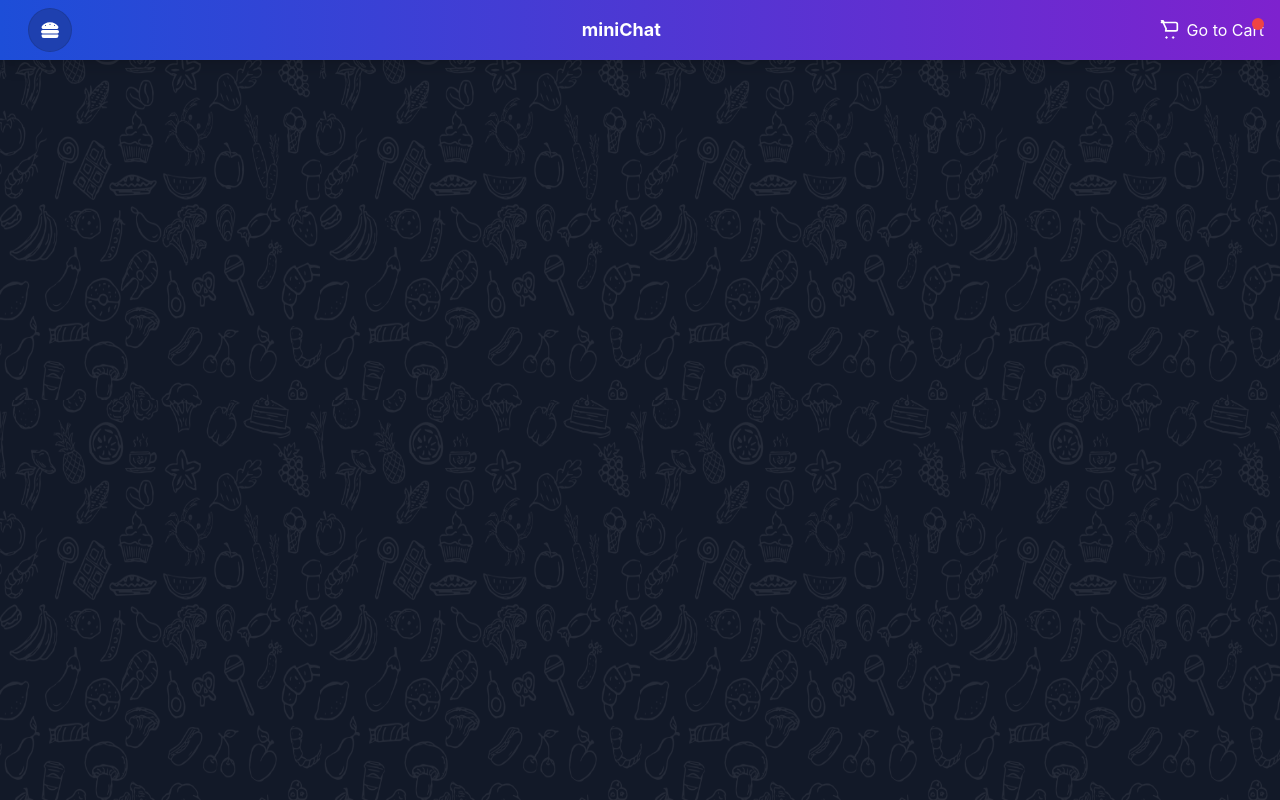
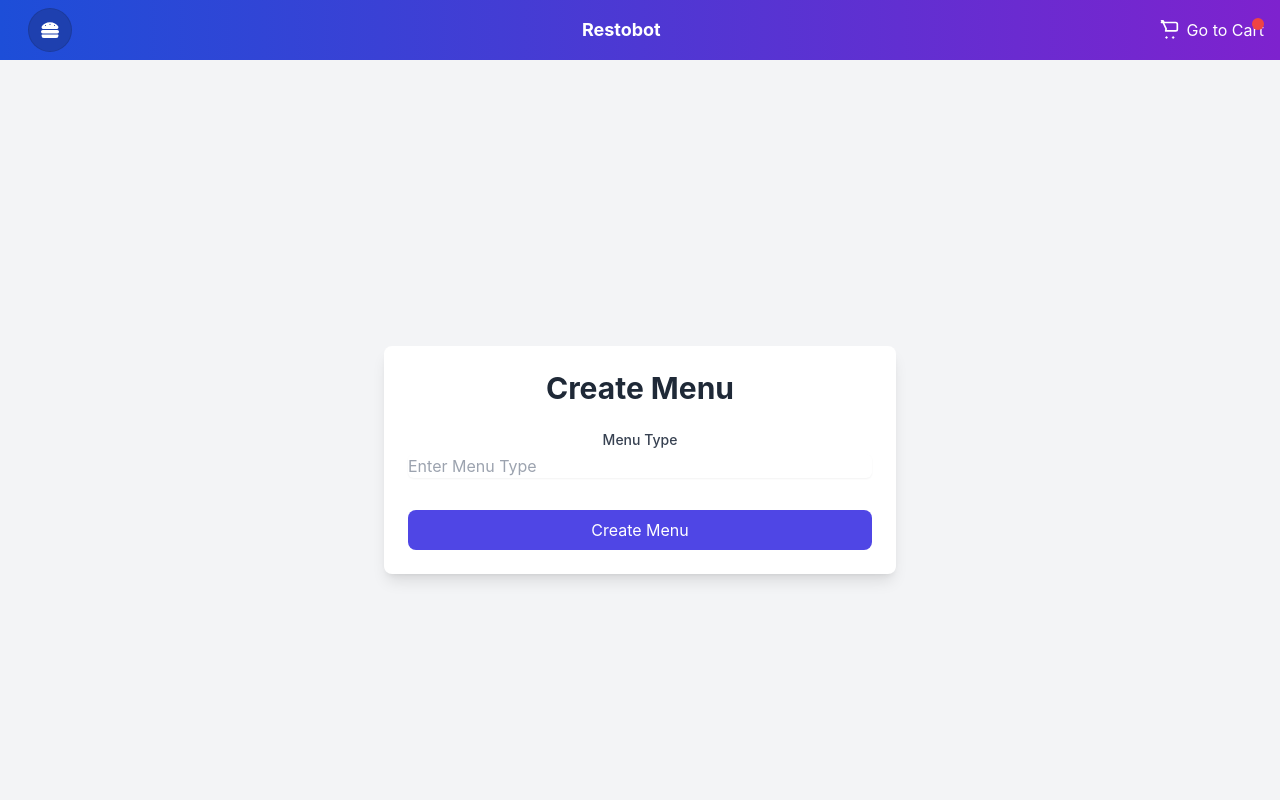
Before and after one commit to sujnankumar/miniProject-frontend, a React (Create React App) app: page /restaurant/createmenu in a window 1280 px wide. Built offline with nearby package versions, Linux system fonts and the light colour scheme; no server answers.

Commit message:
minor fixes

```diff
--- a/src/App.js
+++ b/src/App.js
@@ -19,6 +19,8 @@ import Payment from "./components/Customer/Payment";
 import SignIn from './components/Auth/SignIn';
 import SignUp from './components/Auth/SignUp';
 import RestaurantLogin from './components/RestaurantForms/RestaurantLogin';
+import AddToMenu from './components/RestaurantForms/AddToMenu';
+import CreateMenu from './components/RestaurantForms/CreateMenu';
 
 function App() {
   return (
@@ -47,6 +49,8 @@ function App() {
           <Route path="/restaurant/manage/menu" element={<MenuManagement />} />
           <Route path="/restaurant/view/orders" element={<ViewOrders />} />
           <Route path="/restaurant/details" element={<RestaurantDetails />} />
+          <Route path="/restaurant/addtomenu" element={<AddToMenu />} />
+          <Route path="/restaurant/createmenu" element={<CreateMenu />} />
         </Routes>
       </div>
       </Layout>
--- a/src/axios.js
+++ b/src/axios.js
@@ -23,8 +23,14 @@ axiosInstance.interceptors.response.use(
       const currentPath = window.location.pathname;
       const currentSearch = window.location.search;
       const nextUrl = encodeURIComponent(currentPath + currentSearch);
-      if (!(currentPath === '/restaurant/login' || currentPath === '/signin')) {
-        window.location.href = `/signin?next=${nextUrl}`;
+      if (currentPath.startsWith('/restaurant')) {
+        if (currentPath !== '/restaurant/login' && currentPath !== '/restaurant/register') {
+          window.location.href = `/restaurant/login?next=${nextUrl}`;
+        }
+      } else {
+        if (currentPath !== '/signin' && currentPath !== '/signup') {
+          window.location.href = `/signin?next=${nextUrl}`;
+        }
       }
     }
     return Promise.reject(error);
--- a/src/components/Navigation/Navbar.js
+++ b/src/components/Navigation/Navbar.js
@@ -56,7 +56,9 @@ const Navbar = () => {
         >
           <FaHamburger className='text-lg text-white'/>
         </button>
-        <h1 className="text-lg font-bold text-white">miniChat</h1>
+        <Link to="/">
+          <h1 className="text-lg font-bold text-white">Restobot</h1>
+        </Link>
         <Link to="/cart">
           <button className="relative flex items-center ml-auto">
             <svg
--- a/src/components/RestaurantDashboard/RestaurantInfo.js
+++ b/src/components/RestaurantDashboard/RestaurantInfo.js
@@ -7,19 +7,21 @@ const RestaurantProfile = () => {
   const { id } = useParams();
   const [info, setInfo] = useState([]);
   const [error, setError] = useState('');
+  const [dishes, setDishes] = useState([]);
 
   useEffect(() => {
     const fetchInfo = async () => {
       try {
         const response = await axiosInstance.get(`/api/restaurant/landing/${id}`);
         setInfo(response.data);
-        console.log(response.data);
+        setDishes(response.data.menu);
       } catch (err) {
         setError(err.response ? err.response.data.message : err.message);
       }
     };
 
     fetchInfo();
+
   }, []);
 
   const navigate = useNavigate();
@@ -93,10 +95,11 @@ const RestaurantProfile = () => {
         <div className="max-w-5xl mx-auto px-6">
           <h2 className="text-4xl font-semibold text-center mb-6">Our Menu</h2>
           <div className="grid md:grid-cols-2 gap-6">
-            {restaurantInfo.menu.map((item, index) => (
-              <div key={index} className="p-6 bg-gray-700 rounded-lg flex justify-between items-center">
-                <h3 className="text-xl font-medium">{item.name}</h3>
-                <span className="text-lg text-green-400">{item.price}</span>
+            {dishes.map((item) => (
+              <div key={item.id} className="p-6 bg-gray-700 rounded-lg flex justify-between items-center">
+                <img src={item.image} alt={item.dish_name} className="w-24 h-24 object-cover rounded-md" />
+                <h3 className="text-xl font-medium">{item.dish_name}</h3>
+                <span className="text-lg text-green-400">₹ {item.price}</span>
               </div>
             ))}
           </div>
--- /dev/null
+++ b/src/components/RestaurantForms/AddToMenu.js
@@ -0,0 +1,149 @@
+import React, { useState, useEffect } from "react";
+import axios from "../../axios"; // Adjust the path to match your setup
+import Alert from "../Alert"; // Reusable Alert component
+
+const AddToMenu = () => {
+  const [menus, setMenus] = useState([]);
+  const [dishes, setDishes] = useState([]);
+  const [selectedMenuId, setSelectedMenuId] = useState("");
+  const [selectedDishId, setSelectedDishId] = useState(null);
+  const [message, setMessage] = useState("");
+  const [error, setError] = useState("");
+
+  // Fetch menus and dishes on component mount
+  useEffect(() => {
+    const fetchData = async () => {
+      try {
+        const [menuResponse, dishResponse] = await Promise.all([
+          axios.get("/api/get_menu", {
+            headers: { Authorization: `Bearer ${localStorage.getItem("token")}` },
+          }),
+          axios.get("/api/get_all_dishes", {
+            headers: { Authorization: `Bearer ${localStorage.getItem("token")}` },
+          }),
+        ]);
+        setMenus(menuResponse.data.menu);
+        setDishes(dishResponse.data.dishes);
+        console.log(dishResponse.data.dishes);
+      } catch (err) {
+        setError(err.response?.data?.message || "Error fetching data");
+      }
+    };
+    fetchData();
+  }, []);
+
+  const handleSubmit = async (e) => {
+    e.preventDefault();
+    if (!selectedMenuId || !selectedDishId) {
+      setError("Please select a menu and a dish");
+      return;
+    }
+
+    try {
+      const response = await axios.post(
+        "/api/add_to_menu",
+        { menu_id: selectedMenuId, dish_id: selectedDishId },
+        {
+          headers: {
+            Authorization: `Bearer ${localStorage.getItem("token")}`,
+          },
+        }
+      );
+      setMessage(response.data.message);
+      setError("");
+      setSelectedMenuId("");
+      setSelectedDishId(null);
+    } catch (err) {
+      setError(err.response?.data?.message || "Error adding dish to menu");
+      setMessage("");
+    }
+  };
+
+  const selectDish = (dishId) => {
+    setSelectedDishId(dishId);
+  };
+
+  return (
+    <div className="min-h-screen flex flex-col items-center justify-center p-6 bg-gray-100">
+      {/* Alerts */}
+      {message && (
+        <Alert
+          type="success"
+          message={message}
+          onClose={() => setMessage("")}
+        />
+      )}
+      {error && (
+        <Alert
+          type="danger"
+          message={error}
+          onClose={() => setError("")}
+        />
+      )}
+
+      <div className="bg-white p-6 rounded-lg shadow-lg w-full max-w-4xl">
+        <h1 className="text-3xl font-bold text-gray-800 mb-6 text-center">
+          Add Dish to Menu
+        </h1>
+
+        {/* Menu Selection */}
+        <div className="mb-4">
+          <label htmlFor="menu_id" className="block text-sm font-medium text-gray-700">
+            Select Menu
+          </label>
+          <select
+            id="menu_id"
+            name="menu_id"
+            className="mt-1 block w-full rounded-md border-gray-300 shadow-sm focus:border-indigo-500 focus:ring-indigo-500"
+            value={selectedMenuId}
+            onChange={(e) => setSelectedMenuId(e.target.value)}
+            required
+          >
+            <option value="" disabled>
+              -- Select a Menu --
+            </option>
+            {menus.map((menu) => (
+              <option key={menu.id} value={menu.id}>
+                {menu.menu_type}
+              </option>
+            ))}
+          </select>
+        </div>
+
+        {/* Dish Selection (Cards) */}
+        <h2 className="text-lg font-semibold text-gray-800 mb-4">Select a Dish</h2>
+        <div className="grid grid-cols-1 sm:grid-cols-2 lg:grid-cols-3 gap-4">
+          {dishes.map((dish) => (
+            <div
+              key={dish.id}
+              className={`cursor-pointer p-4 rounded-lg shadow-md transition-all duration-200 ${
+                selectedDishId === dish.id
+                  ? "border-4 border-indigo-500"
+                  : "border border-gray-300"
+              }`}
+              onClick={() => selectDish(dish.id)}
+            >
+              <img
+                src={dish.image}
+                alt={dish.dish_name}
+                className="w-full h-40 object-cover rounded-md"
+              />
+              <h3 className="text-lg font-medium text-gray-700 mt-2">{dish.dish_name}</h3>
+            </div>
+          ))}
+        </div>
+
+        {/* Submit Button */}
+        <button
+          onClick={handleSubmit}
+          className="w-full bg-indigo-600 text-white py-2 px-4 rounded-lg hover:bg-indigo-700 transition duration-200 mt-6"
+          disabled={!selectedDishId || !selectedMenuId}
+        >
+          Add to Menu
+        </button>
+      </div>
+    </div>
+  );
+};
+
+export default AddToMenu;
--- /dev/null
+++ b/src/components/RestaurantForms/CreateMenu.js
@@ -0,0 +1,86 @@
+import React, { useState } from "react";
+import axios from "../../axios"; // Adjust the path to match your project structure
+import Alert from "../Alert"; // Assuming you have an Alert component
+
+const CreateMenu = () => {
+  const [menuType, setMenuType] = useState("");
+  const [message, setMessage] = useState("");
+  const [error, setError] = useState("");
+
+  const handleInputChange = (e) => {
+    setMenuType(e.target.value);
+  };
+
+  const handleSubmit = async (e) => {
+    e.preventDefault();
+    try {
+      const response = await axios.post(
+        "/api/create_menu",
+        { menu_type: menuType },
+        {
+          headers: {
+            Authorization: `Bearer ${localStorage.getItem("token")}`, // Include JWT token
+          },
+        }
+      );
+      setMessage(response.data.message);
+      setError("");
+      setMenuType(""); // Clear input after success
+    } catch (err) {
+      setError(err.response?.data?.message || "An error occurred");
+      setMessage("");
+    }
+  };
+
+  return (
+    <div className="min-h-screen flex items-center justify-center p-6 bg-gray-100">
+      {/* Alerts */}
+      {message && (
+        <Alert
+          type="success"
+          message={message}
+          onClose={() => setMessage("")}
+        />
+      )}
+      {error && (
+        <Alert
+          type="danger"
+          message={error}
+          onClose={() => setError("")}
+        />
+      )}
+
+      <div className="bg-white p-6 rounded-lg shadow-lg w-full max-w-lg">
+        <h1 className="text-3xl font-bold text-gray-800 mb-6 text-center">
+          Create Menu
+        </h1>
+
+        <form onSubmit={handleSubmit}>
+          <div className="mb-4">
+            <label htmlFor="menu_type" className="block text-sm font-medium text-gray-700">
+              Menu Type
+            </label>
+            <input
+              type="text"
+              id="menu_type"
+              name="menu_type"
+              className="mt-1 block w-full rounded-md border-gray-300 shadow-sm focus:border-indigo-500 focus:ring-indigo-500"
+              placeholder="Enter Menu Type"
+              value={menuType}
+              onChange={handleInputChange}
+              required
+            />
+          </div>
+          <button
+            type="submit"
+            className="w-full bg-indigo-600 text-white py-2 px-4 rounded-lg hover:bg-indigo-700 transition duration-200 mt-4"
+          >
+            Create Menu
+          </button>
+        </form>
+      </div>
+    </div>
+  );
+};
+
+export default CreateMenu;
--- a/src/components/RestaurantForms/RestaurantRegister.js
+++ b/src/components/RestaurantForms/RestaurantRegister.js
@@ -89,6 +89,9 @@ const RestaurantRegister = () => {
       .then((response) => {
         if (response.data.message) {
           setMessage(response.data.message);
+          setTimeout(() => {
+            window.location.href = "/restaurant/login";
+          }, 2000);
         }
       })
       .catch((error) => {
```
